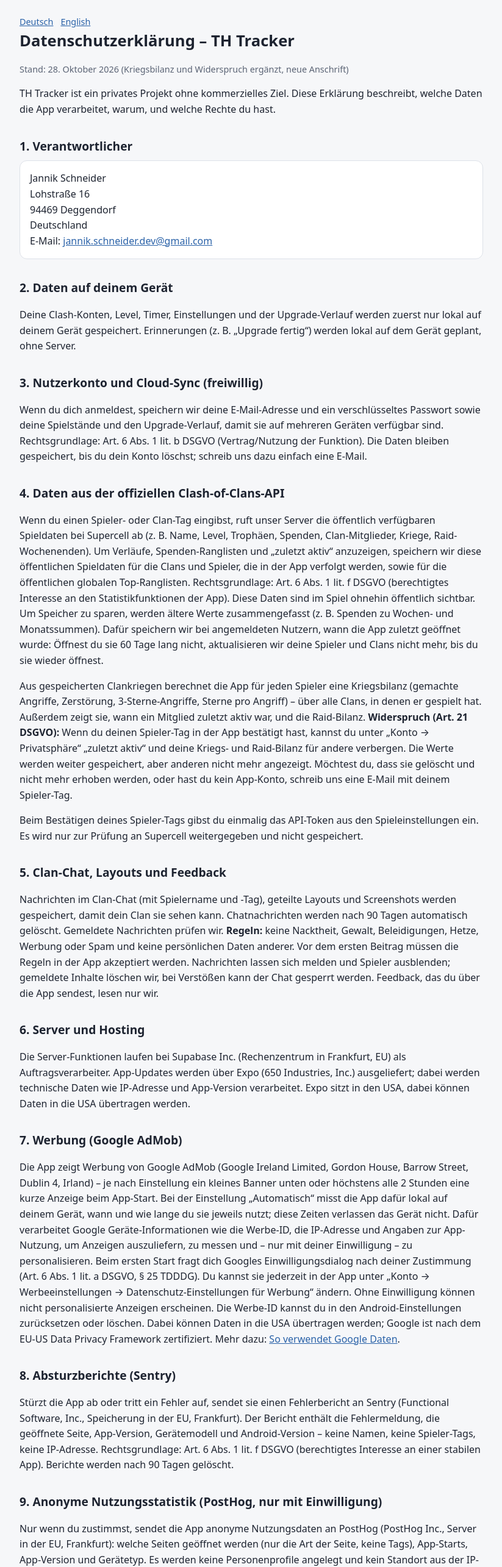
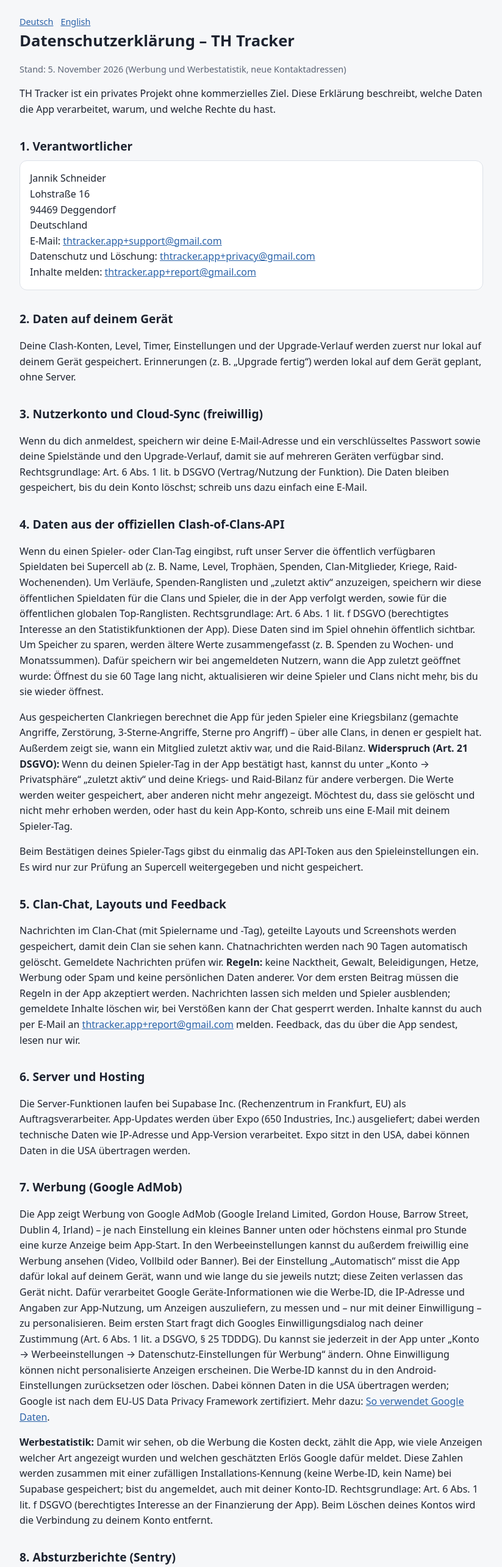
Before and after one commit to jannik-schneider-dev/jannik-schneider-dev.github.io, a plain HTML site: page coc-tracker/privacy/index.html in a window 1280 px wide. Shown: the top 2570 px of the page at 61% size, without its empty margins (228-1051 px from the left). Drawn offline with Linux system fonts and the light colour scheme.

Commit message:
TH Tracker: contact emails thtracker.app+support/privacy/report, hourly app-start ad, voluntary ads, ad statistics

```diff
--- a/coc-tracker/privacy/index.html
+++ b/coc-tracker/privacy/index.html
@@ -26,7 +26,7 @@
 
 <section id="de">
 <h1>Datenschutzerklärung – TH Tracker</h1>
-<p class="muted">Stand: 28. Oktober 2026 (Kriegsbilanz und Widerspruch ergänzt, neue Anschrift)</p>
+<p class="muted">Stand: 5. November 2026 (Werbung und Werbestatistik, neue Kontaktadressen)</p>
 
 <p>TH Tracker ist ein privates Projekt ohne kommerzielles Ziel. Diese Erklärung beschreibt, welche Daten die App verarbeitet, warum, und welche Rechte du hast.</p>
 
@@ -36,7 +36,9 @@ Jannik Schneider<br>
 Lohstraße 16<br>
 94469 Deggendorf<br>
 Deutschland<br>
-E-Mail: <a href="mailto:jannik.schneider.dev@gmail.com">jannik.schneider.dev@gmail.com</a>
+E-Mail: <a href="mailto:thtracker.app+support@gmail.com">thtracker.app+support@gmail.com</a><br>
+Datenschutz und Löschung: <a href="mailto:thtracker.app+privacy@gmail.com">thtracker.app+privacy@gmail.com</a><br>
+Inhalte melden: <a href="mailto:thtracker.app+report@gmail.com">thtracker.app+report@gmail.com</a>
 </div>
 
 <h2>2. Daten auf deinem Gerät</h2>
@@ -51,13 +53,14 @@ E-Mail: <a href="mailto:jannik.schneider.dev@gmail.com">jannik.schneider.dev@gma
 <p>Beim Bestätigen deines Spieler-Tags gibst du einmalig das API-Token aus den Spieleinstellungen ein. Es wird nur zur Prüfung an Supercell weitergegeben und nicht gespeichert.</p>
 
 <h2>5. Clan-Chat, Layouts und Feedback</h2>
-<p>Nachrichten im Clan-Chat (mit Spielername und -Tag), geteilte Layouts und Screenshots werden gespeichert, damit dein Clan sie sehen kann. Chatnachrichten werden nach 90 Tagen automatisch gelöscht. Gemeldete Nachrichten prüfen wir. <strong>Regeln:</strong> keine Nacktheit, Gewalt, Beleidigungen, Hetze, Werbung oder Spam und keine persönlichen Daten anderer. Vor dem ersten Beitrag müssen die Regeln in der App akzeptiert werden. Nachrichten lassen sich melden und Spieler ausblenden; gemeldete Inhalte löschen wir, bei Verstößen kann der Chat gesperrt werden. Feedback, das du über die App sendest, lesen nur wir.</p>
+<p>Nachrichten im Clan-Chat (mit Spielername und -Tag), geteilte Layouts und Screenshots werden gespeichert, damit dein Clan sie sehen kann. Chatnachrichten werden nach 90 Tagen automatisch gelöscht. Gemeldete Nachrichten prüfen wir. <strong>Regeln:</strong> keine Nacktheit, Gewalt, Beleidigungen, Hetze, Werbung oder Spam und keine persönlichen Daten anderer. Vor dem ersten Beitrag müssen die Regeln in der App akzeptiert werden. Nachrichten lassen sich melden und Spieler ausblenden; gemeldete Inhalte löschen wir, bei Verstößen kann der Chat gesperrt werden. Inhalte kannst du auch per E-Mail an <a href="mailto:thtracker.app+report@gmail.com">thtracker.app+report@gmail.com</a> melden. Feedback, das du über die App sendest, lesen nur wir.</p>
 
 <h2>6. Server und Hosting</h2>
 <p>Die Server-Funktionen laufen bei Supabase Inc. (Rechenzentrum in Frankfurt, EU) als Auftragsverarbeiter. App-Updates werden über Expo (650 Industries, Inc.) ausgeliefert; dabei werden technische Daten wie IP-Adresse und App-Version verarbeitet. Expo sitzt in den USA, dabei können Daten in die USA übertragen werden.</p>
 
 <h2>7. Werbung (Google AdMob)</h2>
-<p>Die App zeigt Werbung von Google AdMob (Google Ireland Limited, Gordon House, Barrow Street, Dublin 4, Irland) – je nach Einstellung ein kleines Banner unten oder höchstens alle 2 Stunden eine kurze Anzeige beim App-Start. Bei der Einstellung „Automatisch“ misst die App dafür lokal auf deinem Gerät, wann und wie lange du sie jeweils nutzt; diese Zeiten verlassen das Gerät nicht. Dafür verarbeitet Google Geräte-Informationen wie die Werbe-ID, die IP-Adresse und Angaben zur App-Nutzung, um Anzeigen auszuliefern, zu messen und – nur mit deiner Einwilligung – zu personalisieren. Beim ersten Start fragt dich Googles Einwilligungsdialog nach deiner Zustimmung (Art. 6 Abs. 1 lit. a DSGVO, § 25 TDDDG). Du kannst sie jederzeit in der App unter „Konto → Werbeeinstellungen → Datenschutz-Einstellungen für Werbung“ ändern. Ohne Einwilligung können nicht personalisierte Anzeigen erscheinen. Die Werbe-ID kannst du in den Android-Einstellungen zurücksetzen oder löschen. Dabei können Daten in die USA übertragen werden; Google ist nach dem EU-US Data Privacy Framework zertifiziert. Mehr dazu: <a href="https://policies.google.com/technologies/partner-sites">So verwendet Google Daten</a>.</p>
+<p>Die App zeigt Werbung von Google AdMob (Google Ireland Limited, Gordon House, Barrow Street, Dublin 4, Irland) – je nach Einstellung ein kleines Banner unten oder höchstens einmal pro Stunde eine kurze Anzeige beim App-Start. In den Werbeeinstellungen kannst du außerdem freiwillig eine Werbung ansehen (Video, Vollbild oder Banner). Bei der Einstellung „Automatisch“ misst die App dafür lokal auf deinem Gerät, wann und wie lange du sie jeweils nutzt; diese Zeiten verlassen das Gerät nicht. Dafür verarbeitet Google Geräte-Informationen wie die Werbe-ID, die IP-Adresse und Angaben zur App-Nutzung, um Anzeigen auszuliefern, zu messen und – nur mit deiner Einwilligung – zu personalisieren. Beim ersten Start fragt dich Googles Einwilligungsdialog nach deiner Zustimmung (Art. 6 Abs. 1 lit. a DSGVO, § 25 TDDDG). Du kannst sie jederzeit in der App unter „Konto → Werbeeinstellungen → Datenschutz-Einstellungen für Werbung“ ändern. Ohne Einwilligung können nicht personalisierte Anzeigen erscheinen. Die Werbe-ID kannst du in den Android-Einstellungen zurücksetzen oder löschen. Dabei können Daten in die USA übertragen werden; Google ist nach dem EU-US Data Privacy Framework zertifiziert. Mehr dazu: <a href="https://policies.google.com/technologies/partner-sites">So verwendet Google Daten</a>.</p>
+<p><strong>Werbestatistik:</strong> Damit wir sehen, ob die Werbung die Kosten deckt, zählt die App, wie viele Anzeigen welcher Art angezeigt wurden und welchen geschätzten Erlös Google dafür meldet. Diese Zahlen werden zusammen mit einer zufälligen Installations-Kennung (keine Werbe-ID, kein Name) bei Supabase gespeichert; bist du angemeldet, auch mit deiner Konto-ID. Rechtsgrundlage: Art. 6 Abs. 1 lit. f DSGVO (berechtigtes Interesse an der Finanzierung der App). Beim Löschen deines Kontos wird die Verbindung zu deinem Konto entfernt.</p>
 
 <h2>8. Absturzberichte (Sentry)</h2>
 <p>Stürzt die App ab oder tritt ein Fehler auf, sendet sie einen Fehlerbericht an Sentry (Functional Software, Inc., Speicherung in der EU, Frankfurt). Der Bericht enthält die Fehlermeldung, die geöffnete Seite, App-Version, Gerätemodell und Android-Version – keine Namen, keine Spieler-Tags, keine IP-Adresse. Rechtsgrundlage: Art. 6 Abs. 1 lit. f DSGVO (berechtigtes Interesse an einer stabilen App). Berichte werden nach 90 Tagen gelöscht.</p>
@@ -69,7 +72,7 @@ E-Mail: <a href="mailto:jannik.schneider.dev@gmail.com">jannik.schneider.dev@gma
 <p>Freiwillige Spenden laufen über Google Play. Die Zahlungsdaten verarbeitet nur Google; wir erfahren nur, dass ein Kauf stattgefunden hat. Eine Spende schaltet keine Funktionen frei.</p>
 
 <h2>11. Deine Rechte</h2>
-<p>Du hast das Recht auf Auskunft (Art. 15), Berichtigung (Art. 16), Löschung (Art. 17), Einschränkung (Art. 18), Datenübertragbarkeit (Art. 20) und Widerspruch (Art. 21 DSGVO) sowie das Recht, eine Einwilligung jederzeit zu widerrufen. Schreib uns dazu eine E-Mail. Außerdem kannst du dich bei einer Datenschutz-Aufsichtsbehörde beschweren, z. B. beim Bayerischen Landesamt für Datenschutzaufsicht (BayLDA), Promenade 18, 91522 Ansbach.</p>
+<p>Du hast das Recht auf Auskunft (Art. 15), Berichtigung (Art. 16), Löschung (Art. 17), Einschränkung (Art. 18), Datenübertragbarkeit (Art. 20) und Widerspruch (Art. 21 DSGVO) sowie das Recht, eine Einwilligung jederzeit zu widerrufen. Schreib uns dazu eine E-Mail an <a href="mailto:thtracker.app+privacy@gmail.com">thtracker.app+privacy@gmail.com</a>. Außerdem kannst du dich bei einer Datenschutz-Aufsichtsbehörde beschweren, z. B. beim Bayerischen Landesamt für Datenschutzaufsicht (BayLDA), Promenade 18, 91522 Ansbach.</p>
 
 <h2>12. Hinweis zu Supercell</h2>
 <p>Dieses Material ist inoffiziell und wird nicht von Supercell unterstützt. Weitere Informationen findest du in der <a href="https://supercell.com/en/fan-content-policy/">Fan-Content-Richtlinie von Supercell</a>.</p>
@@ -79,7 +82,7 @@ E-Mail: <a href="mailto:jannik.schneider.dev@gmail.com">jannik.schneider.dev@gma
 
 <section id="en" lang="en">
 <h1>Privacy Policy – TH Tracker</h1>
-<p class="muted">Last updated: October 28, 2026</p>
+<p class="muted">Last updated: November 5, 2026</p>
 
 <p>TH Tracker is a private project with no commercial goal. This policy explains which data the app processes, why, and what your rights are.</p>
 
@@ -89,7 +92,9 @@ Jannik Schneider<br>
 Lohstraße 16<br>
 94469 Deggendorf<br>
 Germany<br>
-Email: <a href="mailto:jannik.schneider.dev@gmail.com">jannik.schneider.dev@gmail.com</a>
+Email: <a href="mailto:thtracker.app+support@gmail.com">thtracker.app+support@gmail.com</a><br>
+Privacy and deletion: <a href="mailto:thtracker.app+privacy@gmail.com">thtracker.app+privacy@gmail.com</a><br>
+Report content: <a href="mailto:thtracker.app+report@gmail.com">thtracker.app+report@gmail.com</a>
 </div>
 
 <h2>2. Data on your device</h2>
@@ -104,13 +109,14 @@ Email: <a href="mailto:jannik.schneider.dev@gmail.com">jannik.schneider.dev@gmai
 <p>To verify your player tag you enter the one-time API token from the game settings. It is only passed to Supercell for the check and is not stored.</p>
 
 <h2>5. Clan chat, layouts and feedback</h2>
-<p>Clan chat messages (with player name and tag), shared layouts and screenshots are stored so your clan can see them. Chat messages are deleted automatically after 90 days. <strong>Rules:</strong> no nudity, violence, insults, hate, advertising or spam, and no personal data of others. The rules have to be accepted in the app before the first post. Messages can be reported and players hidden; we remove reported content, and breaking the rules can get the chat blocked. We review reported messages. Feedback you send through the app is read only by us.</p>
+<p>Clan chat messages (with player name and tag), shared layouts and screenshots are stored so your clan can see them. Chat messages are deleted automatically after 90 days. <strong>Rules:</strong> no nudity, violence, insults, hate, advertising or spam, and no personal data of others. The rules have to be accepted in the app before the first post. Messages can be reported and players hidden; we remove reported content, and breaking the rules can get the chat blocked. You can also report content by email to <a href="mailto:thtracker.app+report@gmail.com">thtracker.app+report@gmail.com</a>. We review reported messages. Feedback you send through the app is read only by us.</p>
 
 <h2>6. Servers and hosting</h2>
 <p>The server features run at Supabase Inc. (data center in Frankfurt, EU) as a processor. App updates are delivered via Expo (650 Industries, Inc.), which processes technical data such as IP address and app version. Expo is based in the USA, so data may be transferred to the USA.</p>
 
 <h2>7. Ads (Google AdMob)</h2>
-<p>The app shows ads from Google AdMob (Google Ireland Limited, Gordon House, Barrow Street, Dublin 4, Ireland) - depending on the setting a small banner at the bottom or, at most every 2 hours, a short ad at app start. With the "Automatic" setting the app measures locally on your device when and how long you use it each time; these times never leave the device. Google processes device information such as the advertising ID, IP address and app usage to deliver and measure ads and - only with your consent - to personalize them. On first start, Google's consent dialog asks for your consent (Art. 6(1)(a) GDPR). You can change it at any time in the app under "Account → Ad settings → Privacy settings for ads". Without consent, non-personalized ads may be shown. You can reset or delete the advertising ID in the Android settings. Data may be transferred to the USA; Google is certified under the EU-US Data Privacy Framework. More: <a href="https://policies.google.com/technologies/partner-sites">How Google uses data</a>.</p>
+<p>The app shows ads from Google AdMob (Google Ireland Limited, Gordon House, Barrow Street, Dublin 4, Ireland) - depending on the setting a small banner at the bottom or, at most once an hour, a short ad at app start. In the ad settings you can also watch an ad voluntarily (video, full screen or banner). With the "Automatic" setting the app measures locally on your device when and how long you use it each time; these times never leave the device. Google processes device information such as the advertising ID, IP address and app usage to deliver and measure ads and - only with your consent - to personalize them. On first start, Google's consent dialog asks for your consent (Art. 6(1)(a) GDPR). You can change it at any time in the app under "Account → Ad settings → Privacy settings for ads". Without consent, non-personalized ads may be shown. You can reset or delete the advertising ID in the Android settings. Data may be transferred to the USA; Google is certified under the EU-US Data Privacy Framework. More: <a href="https://policies.google.com/technologies/partner-sites">How Google uses data</a>.</p>
+<p><strong>Ad statistics:</strong> To see whether the ads cover the costs, the app counts how many ads of which kind were shown and the estimated revenue Google reports for them. These numbers are stored at Supabase together with a random installation ID (not the advertising ID, no name); if you are signed in, also with your account ID. Legal basis: Art. 6(1)(f) GDPR (legitimate interest in funding the app). When you delete your account, the link to your account is removed.</p>
 
 <h2>8. Crash reports (Sentry)</h2>
 <p>If the app crashes or an error occurs, it sends an error report to Sentry (Functional Software, Inc., stored in the EU, Frankfurt). The report contains the error message, the open screen, app version, device model and Android version - no names, no player tags, no IP address. Legal basis: Art. 6(1)(f) GDPR (legitimate interest in a stable app). Reports are deleted after 90 days.</p>
@@ -122,7 +128,7 @@ Email: <a href="mailto:jannik.schneider.dev@gmail.com">jannik.schneider.dev@gmai
 <p>Voluntary donations go through Google Play. Only Google processes the payment details; we only learn that a purchase took place. A donation unlocks no features.</p>
 
 <h2>11. Your rights</h2>
-<p>You have the right of access, rectification, erasure, restriction of processing, data portability and objection (Art. 15-21 GDPR) and the right to withdraw consent at any time. Just send us an email. You can also lodge a complaint with a data protection supervisory authority.</p>
+<p>You have the right of access, rectification, erasure, restriction of processing, data portability and objection (Art. 15-21 GDPR) and the right to withdraw consent at any time. Just send us an email to <a href="mailto:thtracker.app+privacy@gmail.com">thtracker.app+privacy@gmail.com</a>. You can also lodge a complaint with a data protection supervisory authority.</p>
 
 <h2>12. Supercell notice</h2>
 <p>This material is unofficial and is not endorsed by Supercell. For more information see <a href="https://supercell.com/en/fan-content-policy/">Supercell's Fan Content Policy</a>.</p>
```
Also changed, not shown: coc-tracker/delete-account/index.html (+4 -4 lines).
